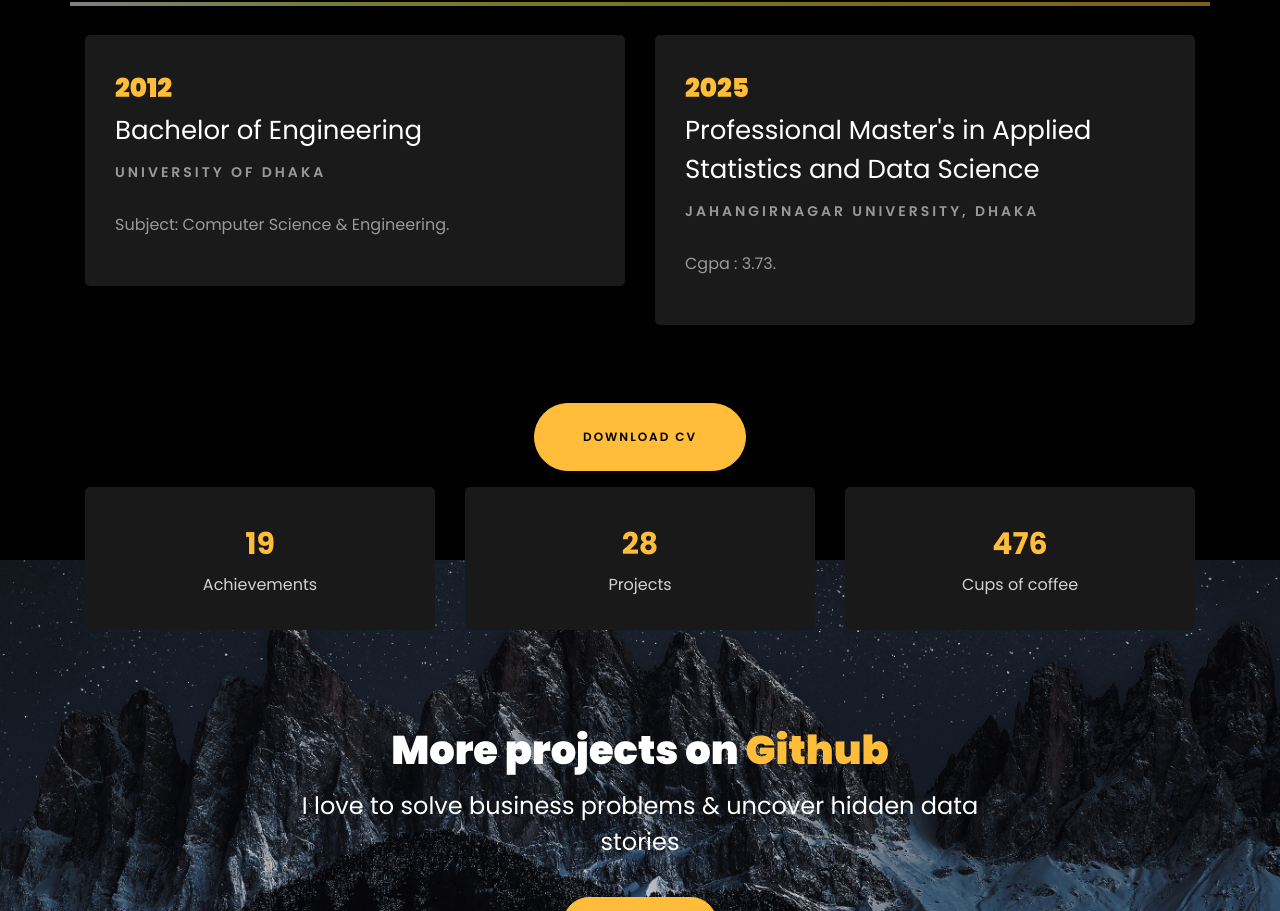
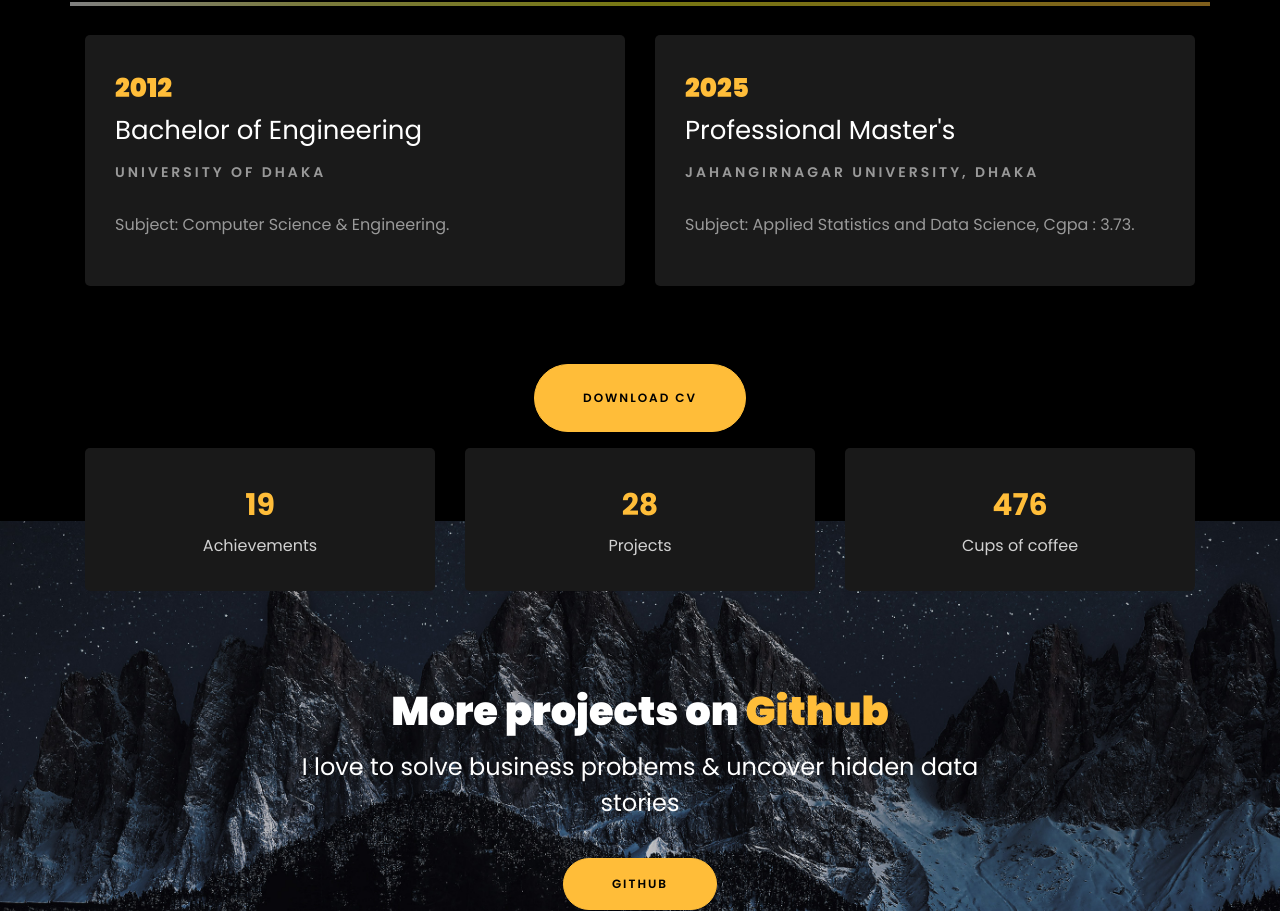
Before and after one commit to eva0dev/eva0dev.github.io, a plain HTML site: page index.html in a window 1280 px wide. Shown: the part 3378-4289 px from the top of the page. Drawn offline with Linux system fonts and the light colour scheme; files whose address does not match are found by name.

Commit message:
Update index.html

```diff
--- a/index.html
+++ b/index.html
@@ -431,9 +431,9 @@
 				<div class="col-md-6">
     				<div class="resume-wrap ftco-animate">
     					<span class="date">2025</span>
-    					<h2>Professional Master's in Applied Statistics and Data Science</h2>
+    					<h2>Professional Master's</h2>
     					<span class="position">Jahangirnagar University, Dhaka</span>
-						<p class="mt-4">Cgpa : 3.73.</p>
+						<p class="mt-4">Subject: Applied Statistics and Data Science, Cgpa : 3.73.</p>
     				</div>
 				</div>
 
```
